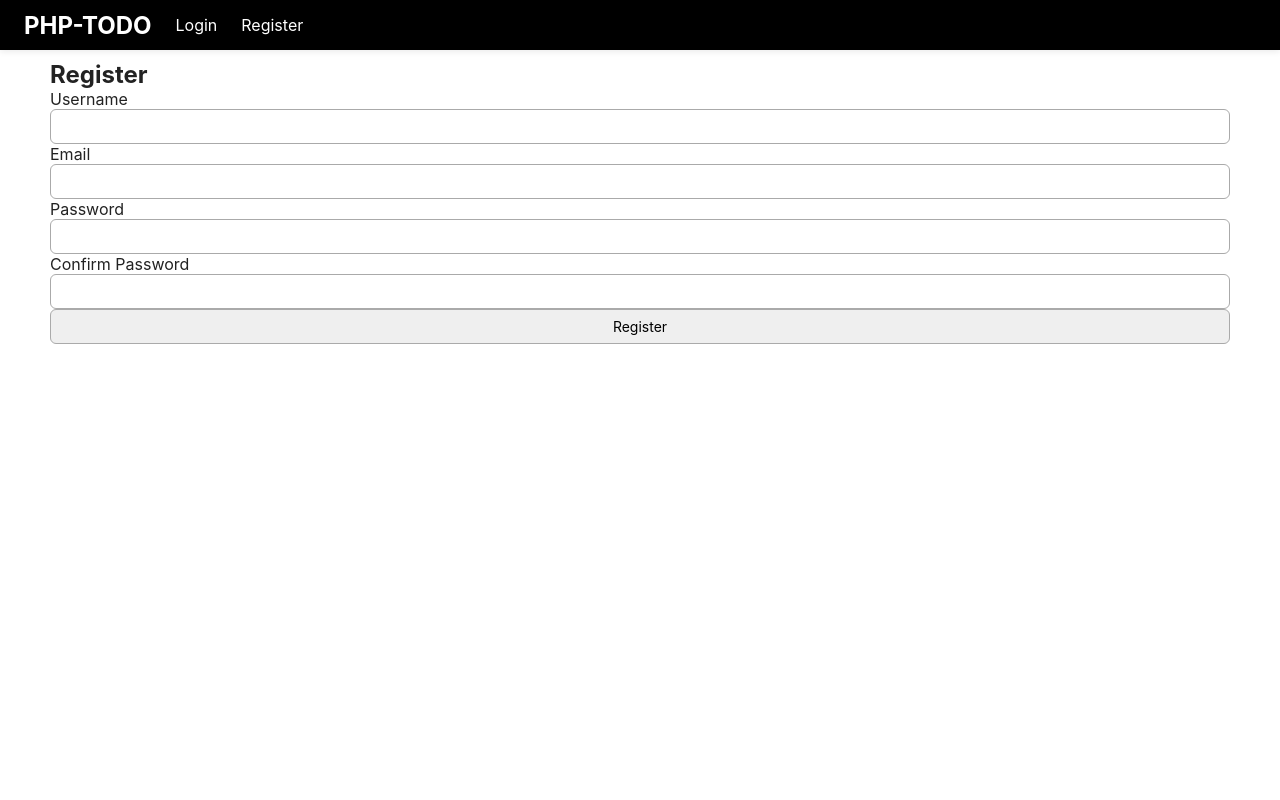
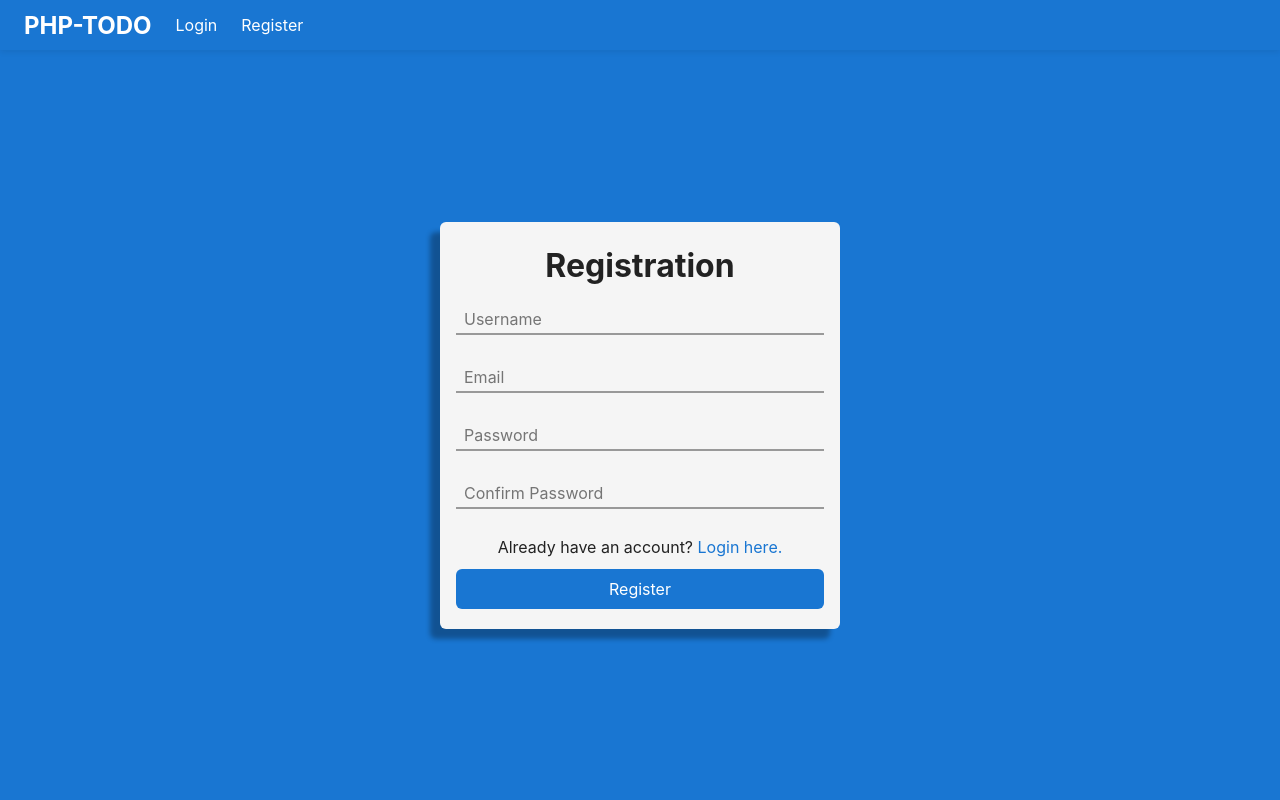
Before and after one commit to mkhikhwan/php-mvc-todo, a PHP site: page /register in a window 1280 px wide. Run offline with PHP 8.4, Linux system fonts and the light colour scheme.

Commit message:
fix: register page styling

```diff
--- a/app/views/auth/register.php
+++ b/app/views/auth/register.php
@@ -1,38 +1,43 @@
-<h2>Register</h2>
-
+<div class="auth-container">
     <?php if (!empty($errors['general'])): ?>
         <p class="error"><?php echo htmlspecialchars($errors['general']); ?></p>
     <?php endif; ?>
 
-<form method="post" action="/register">
-    <div>
+    <form method="post" action="/register" class="auth-form">
+        <h1>Registration</h1>
+        <div class="auth-input-group">
+            <input type="text" name="username" value="<?php echo htmlspecialchars($old['username'] ?? ''); ?>" placeholder="Username">
             <label for="username">Username</label>
-        <input type="text" name="username" value="<?php echo htmlspecialchars($old['username'] ?? ''); ?>">
             <?php if (!empty($errors['username'])): ?>
-            <small><?php echo htmlspecialchars($errors['username']) ?></small>
+                <small>*<?php echo htmlspecialchars($errors['username']) ?></small>
             <?php endif ?>
         </div>
-    <div>
+        <div class="auth-input-group">
+            <input type="email" name="email" value="<?php echo htmlspecialchars($old['email'] ?? ''); ?>" placeholder="Email">
             <label for="email">Email</label>
-        <input type="email" name="email" value="<?php echo htmlspecialchars($old['email'] ?? ''); ?>">
             <?php if (!empty($errors['email'])): ?>
-            <small><?php echo htmlspecialchars($errors['email']) ?></small>
+                <small>*<?php echo htmlspecialchars($errors['email']) ?></small>
             <?php endif ?>
         </div>
-    <div>
+        <div class="auth-input-group">
+            <input type="password" name="password" placeholder="Password">
             <label for="password">Password</label>
-        <input type="password" name="password">
             <?php if (!empty($errors['password'])): ?>
-            <small><?php echo htmlspecialchars($errors['password']) ?></small>
+                <small>*<?php echo htmlspecialchars($errors['password']) ?></small>
             <?php endif ?>
         </div>
-    <div>
+        <div class="auth-input-group">
+            <input type="password" name="confirmPassword" placeholder="Confirm Password">
             <label for="confirmPassword">Confirm Password</label>
-        <input type="password" name="confirmPassword">
             <?php if (!empty($errors['confirmPassword'])): ?>
-            <small><?php echo htmlspecialchars($errors['confirmPassword']) ?></small>
+                <small>*<?php echo htmlspecialchars($errors['confirmPassword']) ?></small>
             <?php endif ?>
         </div>
 
-    <input type="submit" value="Register">
+        <div class="auth-message">
+            Already have an account? <a href="/login">Login here.</a>
+        </div>
+
+        <button type="submit" class="auth-submit">Register</button>
     </form>
+</div>
--- a/public/css/style.css
+++ b/public/css/style.css
@@ -19,8 +19,11 @@ html {
 body {
     font-family: "Inter", -apple-system, BlinkMacSystemFont, "Segoe UI",
                  Roboto, Helvetica, Arial, sans-serif;
-    background-color: #ffffff;
+    background-color: #F5F5F5;
     color: #222222;
+    height: 100vh;
+    display: flex;
+    flex-direction: column;
 }
 
 img {
@@ -34,7 +37,7 @@ img {
     left: 0;
     width: 100%;
     height: 50px;
-    background: #000000;
+    background: #1976D2;
     display: flex;
     align-items: center;
     justify-content: space-between;
@@ -52,7 +55,9 @@ img {
 }
 
 .content {
-    padding: 60px 50px 40px 50px;
+    padding: 50px 0px 0px 0px;
+    flex-direction: column;
+    flex:1;
 }
 
 .logo{
@@ -61,7 +66,6 @@ img {
 }
 
 .hero-banner{
-    margin: -10px -50px -0px -50px;
     display: flex;
     min-height: 350px;
     background-color: #D4C4FB;
@@ -126,6 +130,81 @@ img {
     font-size: 1.5rem;
     margin-bottom: 12px;
 }
+
+/* Registration & Login Page */
+.auth-container{
+    background-color: #1976D2;
+    width: 100%;
+    height: 100%;
+    display: flex;
+    justify-content: center;
+    align-items: center;
+}
+.auth-form{
+    width: 400px;
+    height: auto;
+    background-color: #F5F5F5;
+    border-radius: 6px;
+    padding: 24px 16px 8px 16px;
+    box-shadow: -10px 10px 5px rgba(0, 0, 0, 0.3);
+}
+.auth-input-group{
+    position: relative;
+    margin-bottom: 28px;
+}
+.auth-form h1{
+    margin-bottom: 20px;
+    text-align: center;
+}
+.auth-form input{
+    padding: 4px 8px 4px 8px;
+    border: none;
+    border-bottom: 2px solid #999999;
+    outline: none;
+    background-color: transparent;
+    border-radius: 0px;
+    transition: 0.3s ease;
+    font-size: 16px;
+}
+.auth-form label{
+    position: absolute;
+    left: 2px;
+    top: -16px;
+    font-size: 12px;
+    margin-left: 4px;
+    opacity: 0;
+    transition: 0.25s ease;
+    transform: translateY(5px);
+}
+.auth-form input:focus ~ label,
+.auth-form input:not(:placeholder-shown) ~ label
+{
+    transform: translateY(0px);
+    opacity: 1;
+}
+.auth-submit{
+    padding: 10px 22px;
+    background-color: #1976D2;
+    color: white;
+    border: none;
+    border-radius: 6px;
+    font-size: 16px;
+    cursor: pointer;
+    transition: 0.25s ease;
+    width: 100%;
+    margin: 12px 0px
+}
+.auth-input-group small{
+    color: red;
+    font-style: italic;
+}
+.auth-message{
+    text-align: center;
+}
+.auth-message a{
+    color: #1976D2;
+}
+/* End Registration Login Page */
 
 /* Layout Styling */
 .header-area{
```
Lines whose indentation alone changed are shown as unchanged.
